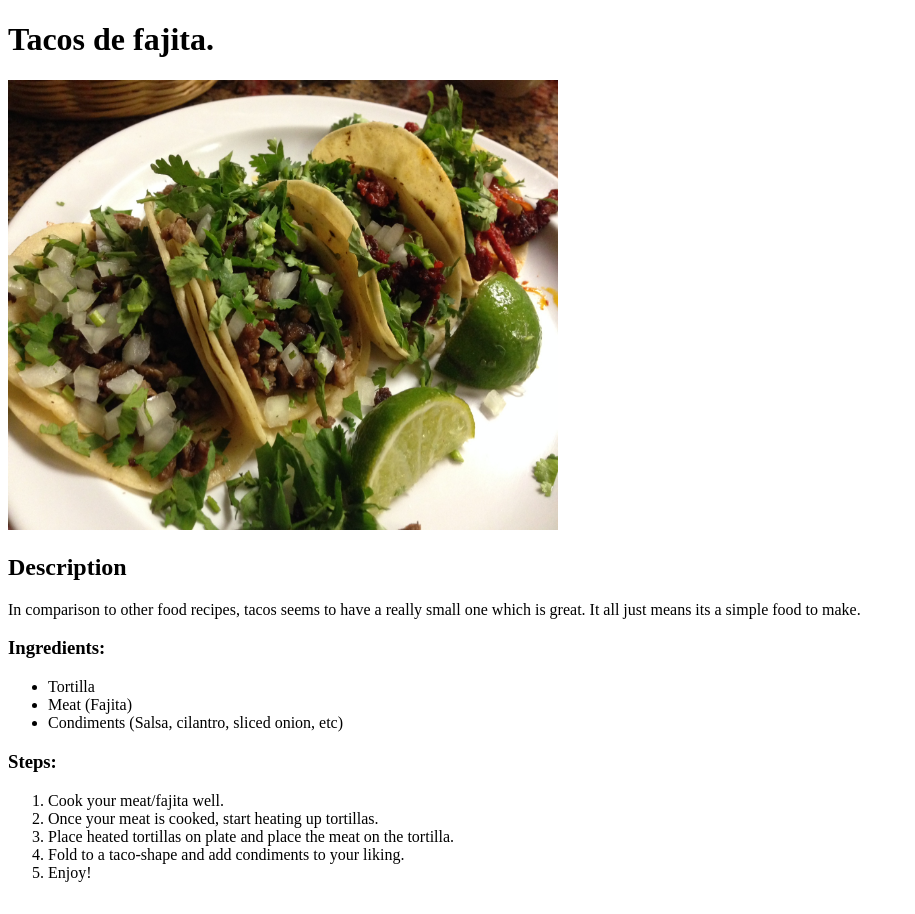
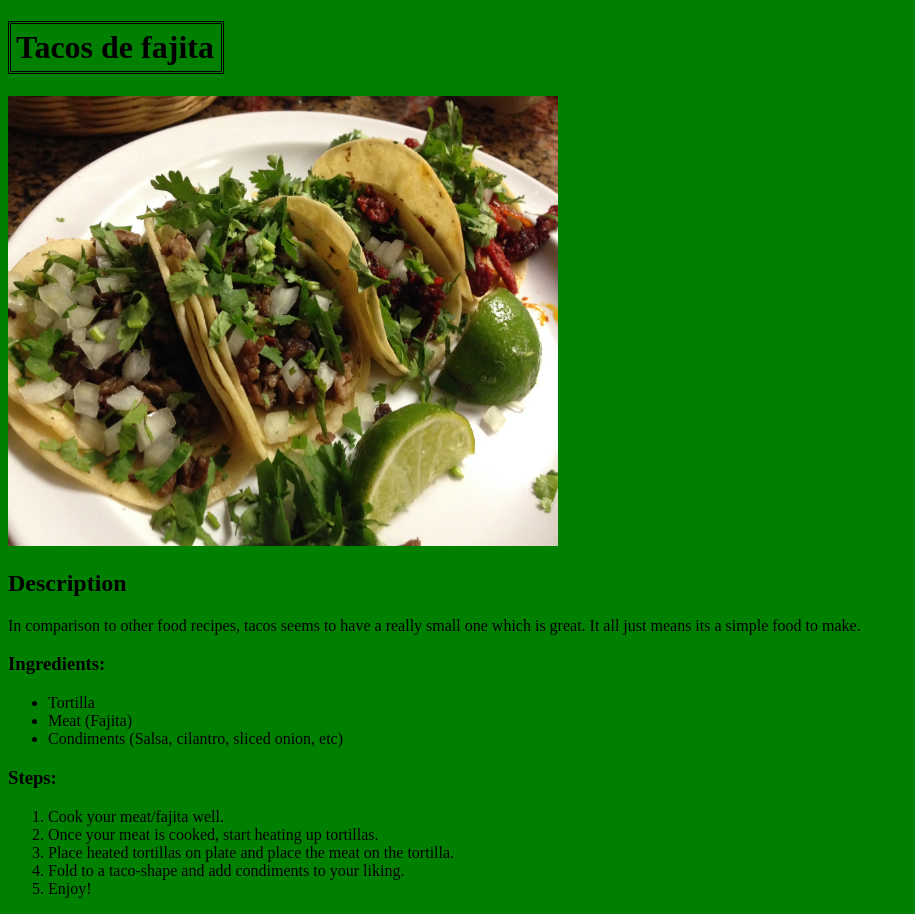
Before and after one commit to evanmtz/odin-recipes, a plain HTML site: page recipes_html/tacos.html in a window 1280 px wide. Shown: the whole page, without its empty margins (0-915 px from the left). Drawn offline with Linux system fonts and the light colour scheme.

Commit message:
CSS changes

```diff
--- a/recipes_css/pancakes.css
+++ b/recipes_css/pancakes.css
@@ -0,0 +1,9 @@
+html {
+    background-color: brown;
+}
+
+h1 {
+    border: double;
+    width: 350px;
+    padding: 5px;
+}
--- a/recipes_css/tacos.css
+++ b/recipes_css/tacos.css
@@ -0,0 +1,9 @@
+html {
+    background-color: green;
+}
+
+h1 {
+    border: double;
+    padding: 5px;
+    width: 200px;
+}
--- a/recipes_html/tacos.html
+++ b/recipes_html/tacos.html
@@ -3,10 +3,11 @@
     <head>
         <meta charset="UTF-8">
         <title>Tacos Recipe</title>
+        <link rel="stylesheet" href="../recipes_css/tacos.css">
     </head>
 
     <body>
-        <h1>Tacos de fajita.</h1>
+        <h1>Tacos de fajita</h1>
         <img src="../images/tacos.jpg" width="550px" height="450px" alt="Picture of Tacos de Fajita.">
         <h2><strong>Description</strong></h2>
         <p>In comparison to other food recipes, tacos seems to have a really small one which is great.
--- a/style.css
+++ b/style.css
@@ -1,5 +1,5 @@
 html {
-    background-color: #00D8FF;
+    background-color: rgb(0, 255, 98);
 }
 
 h1 {
```
Also changed, not shown: recipes_html/pancakes.html (+1 -0 lines).
